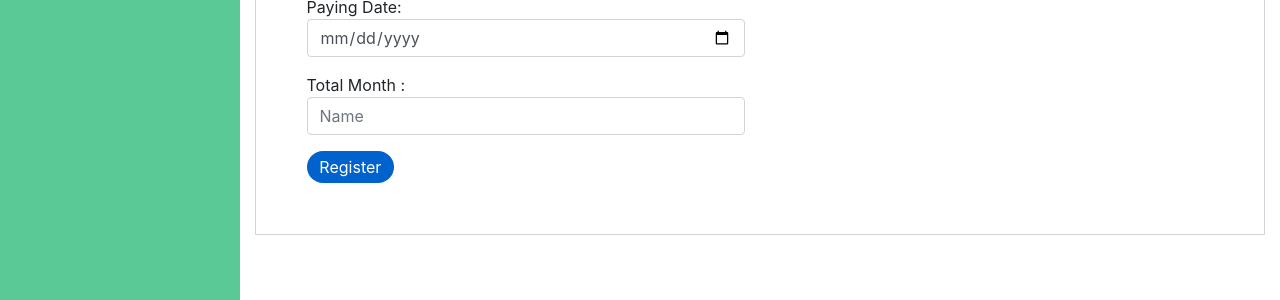
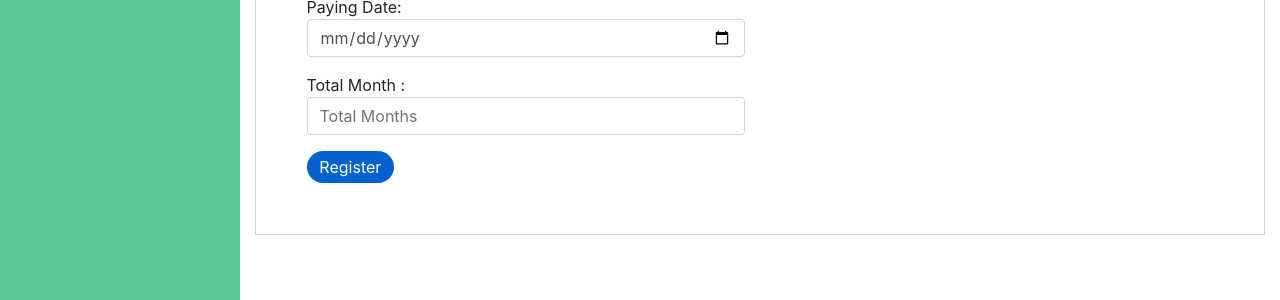
Before and after one commit to rakibtalukder/TBL-House-Rent, a Django app: page /executive_add_rent in a window 1280 px wide. Shown: the part 311-611 px from the top of the page. Run offline with Django 3.2, Linux system fonts and the light colour scheme; data comes from the database, SQL or seed files in the repository; some libraries are stand-ins or nearby versions.

Commit message:
Update executive_add_rent.html
Update Placeholder of Total Months

```diff
--- a/Rent/templates/executive_add_rent.html
+++ b/Rent/templates/executive_add_rent.html
@@ -67,7 +67,7 @@
                 Paying Date: {% render_field rentform.todate class="form-control" type="date"  placeholder="To Date" %}
           </div>
             <div class="form-group">
-               Total Month : {% render_field rentform.totalmonth class="form-control" placeholder="Name" %}
+               Total Month : {% render_field rentform.totalmonth class="form-control" placeholder="Total Months" %}
               </div>
             <div><button type="submit" class="btnSubmit">Register</button> </div>
         </div>
```
